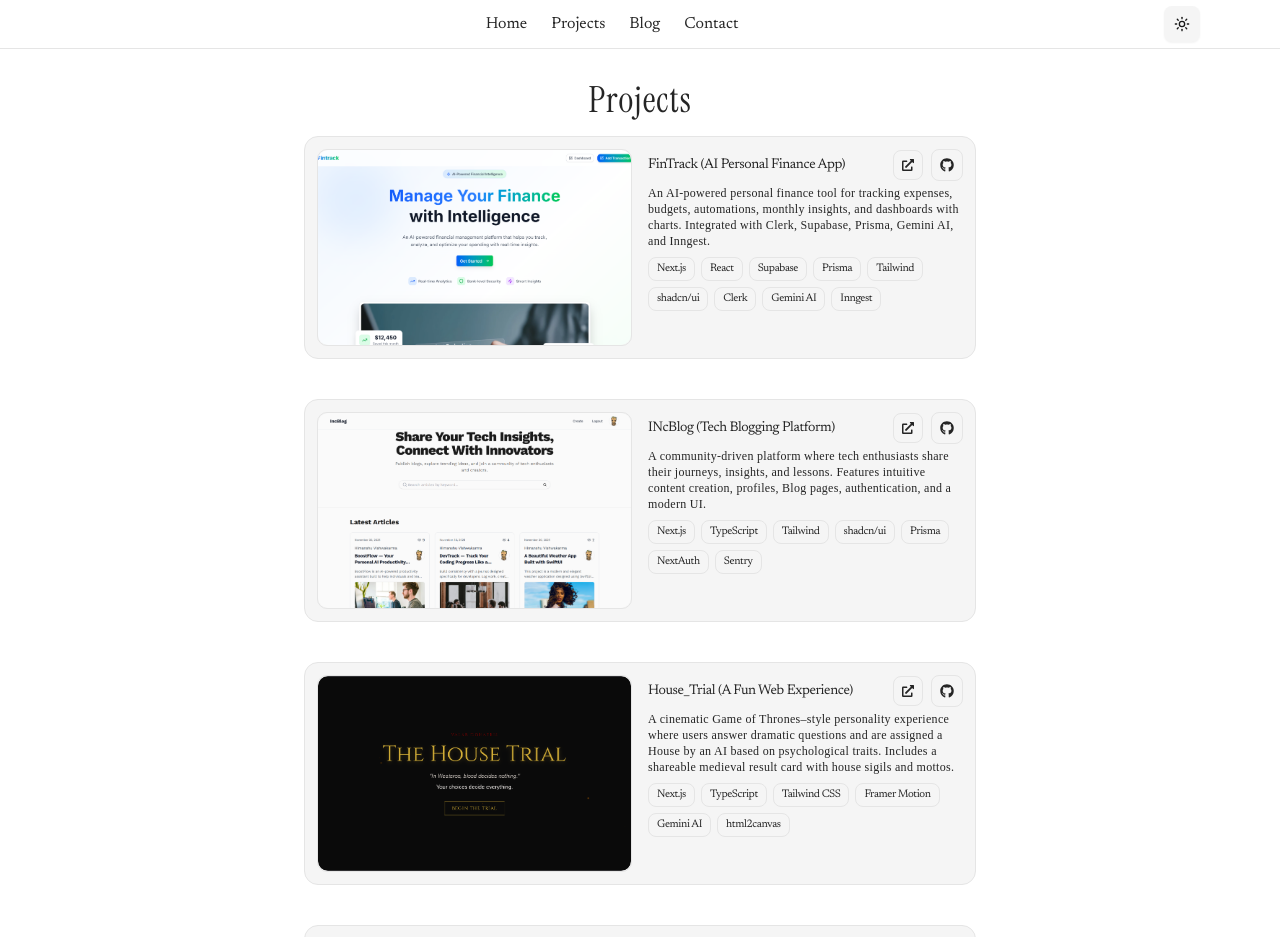
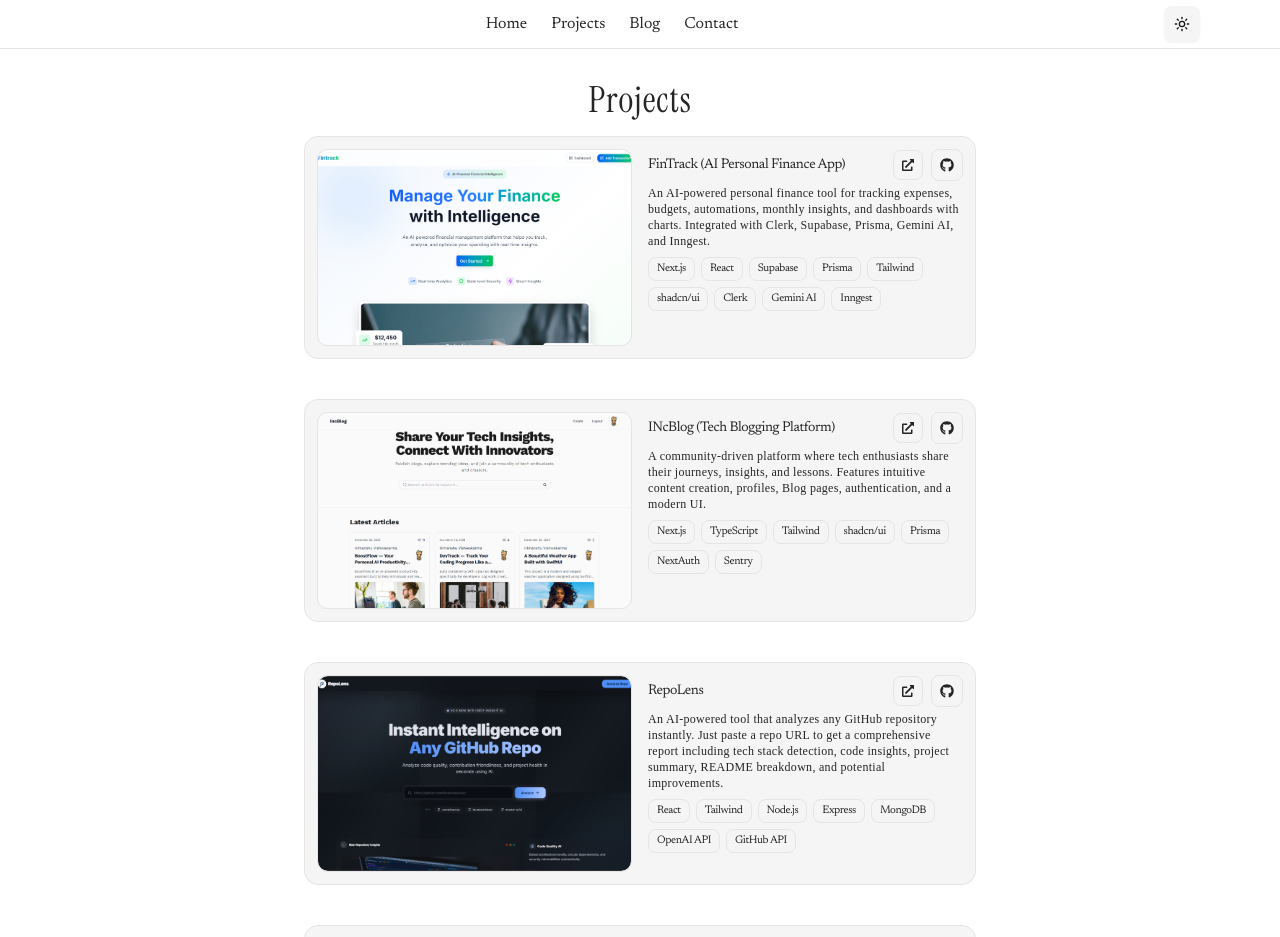
Before and after one commit to himanshuvkm/MyPortFolio, a Next.js app: page /Projects in a window 1280 px wide. Shown: the top 937 px of the page. Built offline with nearby package versions, Linux system fonts and the light colour scheme; no server answers; the database is empty.

Commit message:
added one more project

```diff
--- a/app/Projects/projects.ts
+++ b/app/Projects/projects.ts
@@ -3,6 +3,7 @@ import incblogimg from "@/public/incblog.png";
 import readmeaiimg from "@/public/readmeai.png";
 import chatimg from "@/public/retrochat.jpg";
 import housetrialimg from "@/public/got.png";
+import repolensimg from "@/public/repolens.png";
 
 export const projects = [
   {
@@ -45,7 +46,18 @@ export const projects = [
       "Sentry",
     ],
   },
-
+  {
+  emoji: "🔍",
+  title: "RepoLens",
+  link: "https://github.com/himanshuvkm/Repolens",
+  demo: "https://repolens-git.vercel.app",
+  image: repolensimg,
+  category: "Full Stack + AI | MERN + LLM",
+  description:
+    "An AI-powered tool that analyzes any GitHub repository instantly. Just paste a repo URL to get a comprehensive report including tech stack detection, code insights, project summary, README breakdown, and potential improvements.",
+  tech: ["React", "Tailwind", "Node.js", "Express", "MongoDB", "OpenAI API", "GitHub API"],
+}
+  ,
   {
     emoji: "🐉",
     title: "House_Trial (A Fun Web Experience)",
```
Also changed, not shown: public/repolens.png (added).
